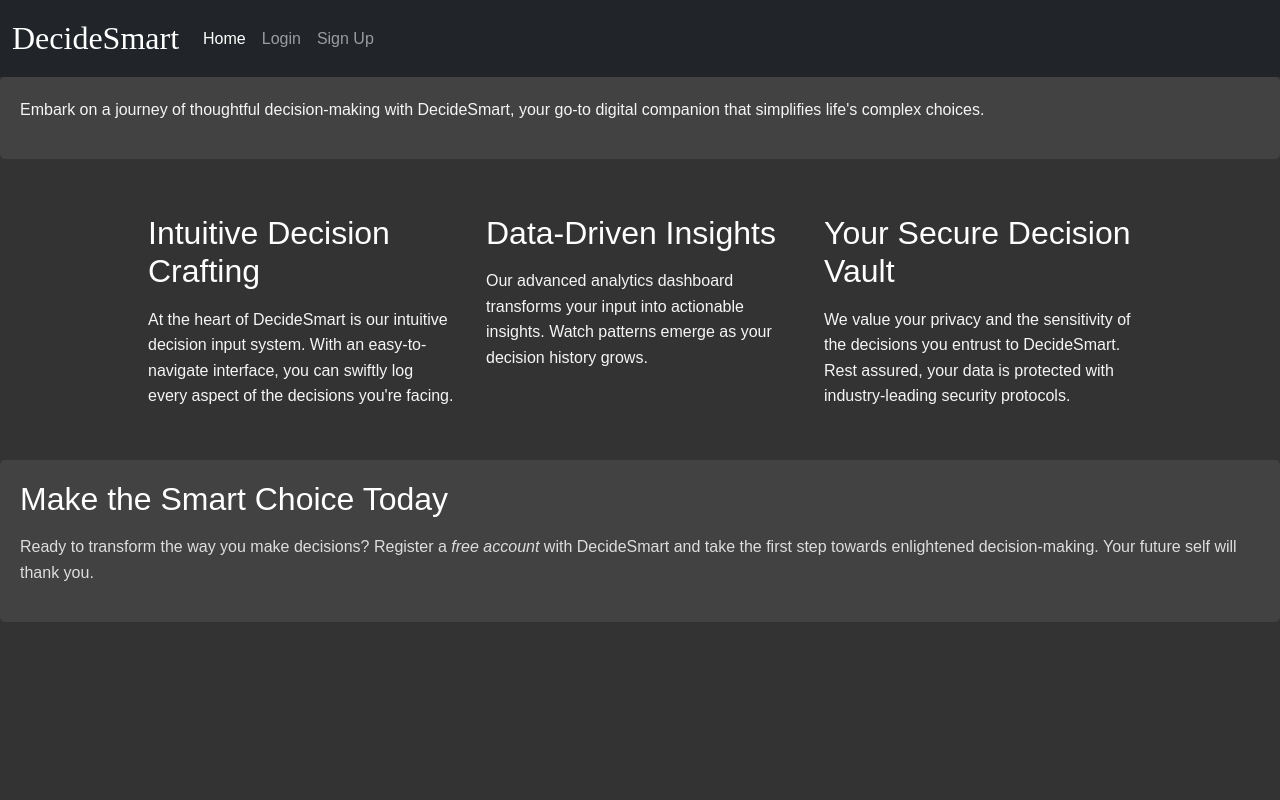
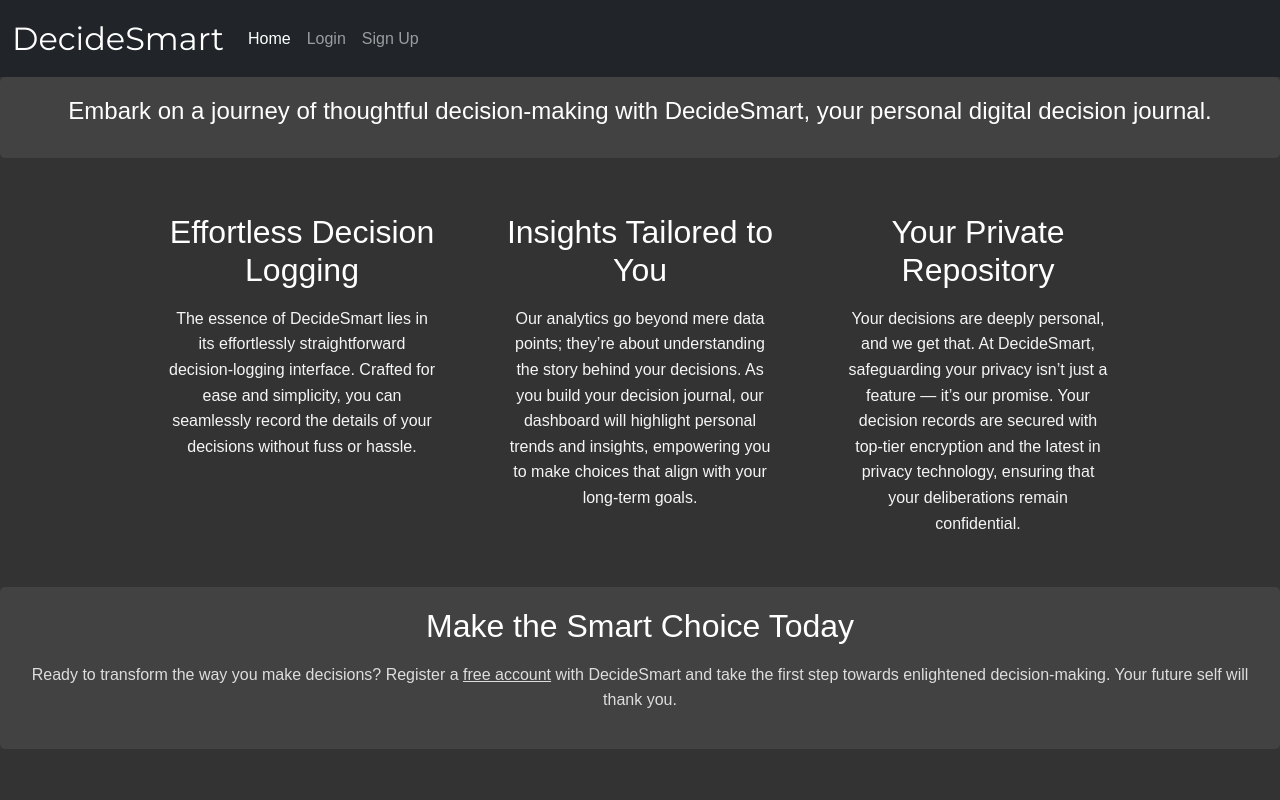
Before and after one commit to Sha1nal/decideSmart, a Flask app: page / in a window 1280 px wide. Run offline with Flask 3, Linux system fonts and the light colour scheme.

Commit message:
updated font styles and content

```diff
--- a/app/static/css/style.css
+++ b/app/static/css/style.css
@@ -2,7 +2,7 @@
 body {
     background-color: #333;
     color: #f5f5f5;
-    font-family: 'Arial', sans-serif;
+    font-family: 'Source Sans 3', sans-serif;
     line-height: 1.6;
     margin: 0;
     padding: 0;
@@ -12,10 +12,18 @@ body {
   h2 {
     color: #fff;
     margin-bottom: 0.5em;
+    font-family: 'Source Sans 3', sans-serif;
+  }
+
+  h4 {
+    color: #fff;
+    margin-bottom: 0.5em;
+    font-family: 'Source Sans 3', sans-serif;
   }
 
   p {
     margin-bottom: 1em;
+    font-family: 'Source Sans 3', sans-serif;
   }
 
   /* Containers and Grid */
@@ -36,6 +44,9 @@ body {
     flex: 1;
     padding: 15px;
     min-width: 200px;
+    text-align: center;
+    margin-left: 1.25em;
+    margin-right: 1.25em;
   }
 
   /* Sections */
@@ -44,6 +55,8 @@ body {
     padding: 20px;
     margin-bottom: 20px;
     border-radius: 5px;
+    text-align: center;
+    font-family: 'Source Sans 3', sans-serif;
   }
 
   #call-to-action {
--- a/app/templates/base.html
+++ b/app/templates/base.html
@@ -10,6 +10,12 @@
         <meta name="DecideSmart" content="Your personal decision journal">
         <link href="https://cdn.jsdelivr.net/npm/bootstrap@5.0.2/dist/css/bootstrap.min.css" rel="stylesheet" integrity="sha384-EVSTQN3/azprG1Anm3QDgpJLIm9Nao0Yz1ztcQTwFspd3yD65VohhpuuCOmLASjC" crossorigin="anonymous">
         <link rel="stylesheet" href="/static/css/style.css">
+        <link rel="preconnect" href="https://fonts.googleapis.com">
+        <link rel="preconnect" href="https://fonts.gstatic.com" crossorigin>
+        <link href="https://fonts.googleapis.com/css2?family=Montserrat&family=Satisfy&display=swap" rel="stylesheet">
+        <link rel="preconnect" href="https://fonts.googleapis.com">
+        <link rel="preconnect" href="https://fonts.gstatic.com" crossorigin>
+        <link href="https://fonts.googleapis.com/css2?family=Montserrat:wght@200;400&family=Satisfy&family=Source+Sans+3:wght@200&display=swap" rel="stylesheet">
     </head>
 
     <body>
--- a/app/templates/index.html
+++ b/app/templates/index.html
@@ -3,29 +3,29 @@
 {% block content %}
 
     <section id="introduction">
-        <p>Embark on a journey of thoughtful decision-making with DecideSmart, your go-to digital companion that simplifies life's complex choices.</p>
+        <h4>Embark on a journey of thoughtful decision-making with DecideSmart, your personal digital decision journal.</h4>
     </section>
 
     <div class="container">
         <div class="row">
           <div class="col">
-            <h2>Intuitive Decision Crafting</h2>
-            <p>At the heart of DecideSmart is our intuitive decision input system. With an easy-to-navigate interface, you can swiftly log every aspect of the decisions you're facing.</p>
+            <h2>Effortless Decision Logging</h2>
+            <p>The essence of DecideSmart lies in its effortlessly straightforward decision-logging interface. Crafted for ease and simplicity, you can seamlessly record the details of your decisions without fuss or hassle.</p>
           </div>
           <div class="col">
-            <h2>Data-Driven Insights</h2>
-            <p>Our advanced analytics dashboard transforms your input into actionable insights. Watch patterns emerge as your decision history grows.</p>
+            <h2>Insights Tailored to You</h2>
+            <p>Our analytics go beyond mere data points; they’re about understanding the story behind your decisions. As you build your decision journal, our dashboard will highlight personal trends and insights, empowering you to make choices that align with your long-term goals.</p>
           </div>
           <div class="col">
-            <h2>Your Secure Decision Vault</h2>
-            <p>We value your privacy and the sensitivity of the decisions you entrust to DecideSmart. Rest assured, your data is protected with industry-leading security protocols.</p>
+            <h2>Your Private Repository</h2>
+            <p>Your decisions are deeply personal, and we get that. At DecideSmart, safeguarding your privacy isn’t just a feature — it’s our promise. Your decision records are secured with top-tier encryption and the latest in privacy technology, ensuring that your deliberations remain confidential.</p>
           </div>
         </div>
       </div>
 
     <section id="call-to-action">
         <h2>Make the Smart Choice Today</h2>
-        <p>Ready to transform the way you make decisions? Register a <i>free account</i> with DecideSmart and take the first step towards enlightened decision-making. Your future self will thank you.</p>
+        <p>Ready to transform the way you make decisions? Register a <u>free account</u> with DecideSmart and take the first step towards enlightened decision-making. Your future self will thank you.</p>
     </section>
 
 
```
